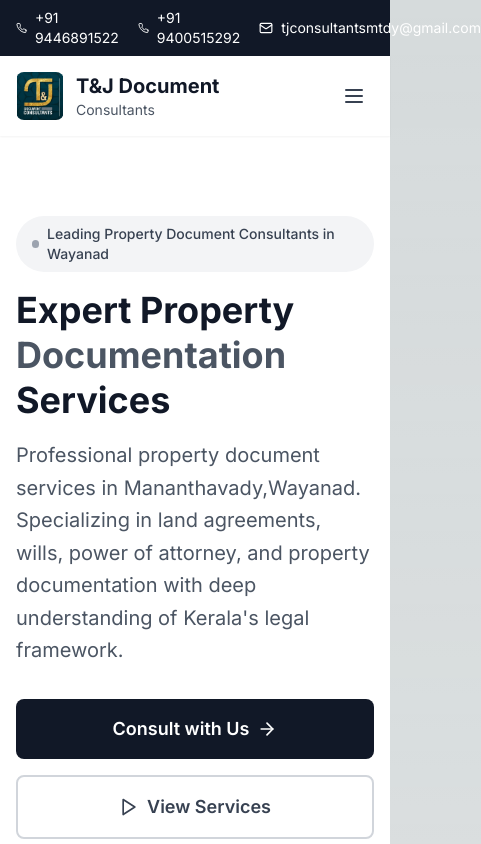
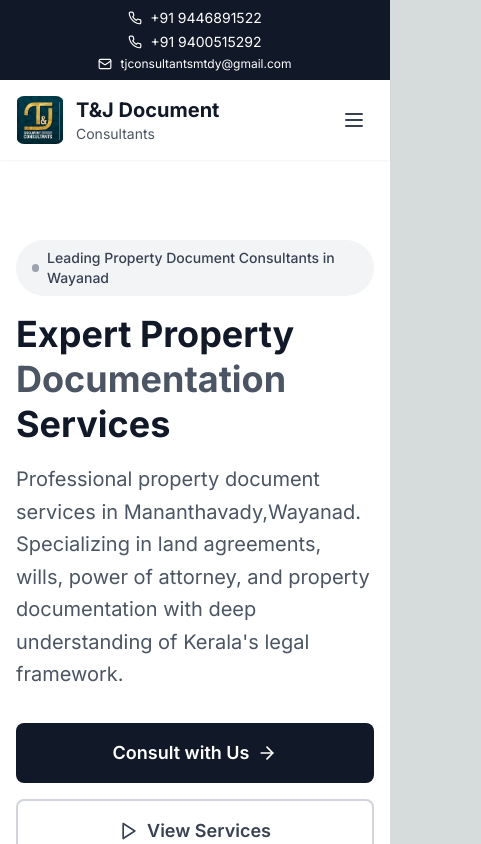
Before and after one commit to xKRONOS08/tj-document-consultants, a Next.js app: page / in a window 390 px wide. Shown: the top 844 px of the page, 481 px wide, since content can reach past the window. Built offline with nearby package versions, Linux system fonts and the light colour scheme.

Commit message:
Fix mobile menu button text and improve mobile alignment

```diff
--- a/src/components/Header.tsx
+++ b/src/components/Header.tsx
@@ -32,8 +32,8 @@
       {/* Top Bar */}
       <div className="bg-gray-900 text-white py-2">
         <div className="max-w-7xl mx-auto px-4 sm:px-6 lg:px-8">
-          <div className="flex justify-between items-center text-sm">
-            <div className="flex items-center space-x-4">
+          <div className="flex flex-col sm:flex-row justify-between items-center text-sm space-y-2 sm:space-y-0">
+            <div className="flex flex-col sm:flex-row items-center space-y-1 sm:space-y-0 sm:space-x-4">
               <div className="flex items-center">
                 <Phone size={14} className="mr-2" />
                 <span>+91 9446891522</span>
@@ -44,10 +44,9 @@
               </div>
               <div className="flex items-center">
                 <Mail size={14} className="mr-2" />
-                <span>tjconsultantsmtdy@gmail.com</span>
+                <span className="text-xs sm:text-sm">tjconsultantsmtdy@gmail.com</span>
               </div>
             </div>
-
           </div>
         </div>
       </div>
@@ -159,7 +158,7 @@
                 rel="noopener noreferrer"
                 className="w-full bg-gray-900 text-white px-4 py-3 rounded-lg font-medium hover:bg-gray-800 transition-colors duration-200 inline-block text-center"
               >
-                Get Free Consultation
+                Visit Us on Google Maps
               </a>
             </div>
           </div>
```
